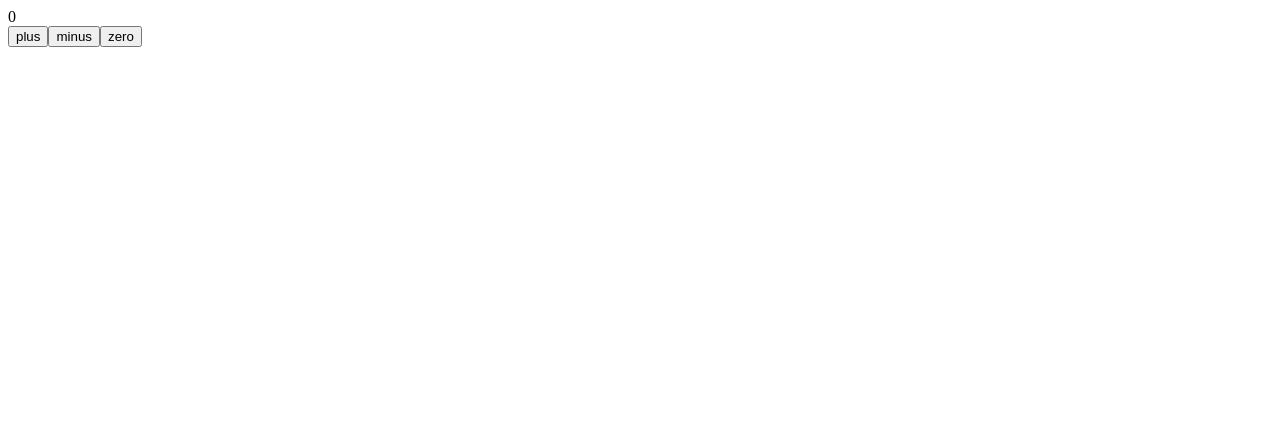
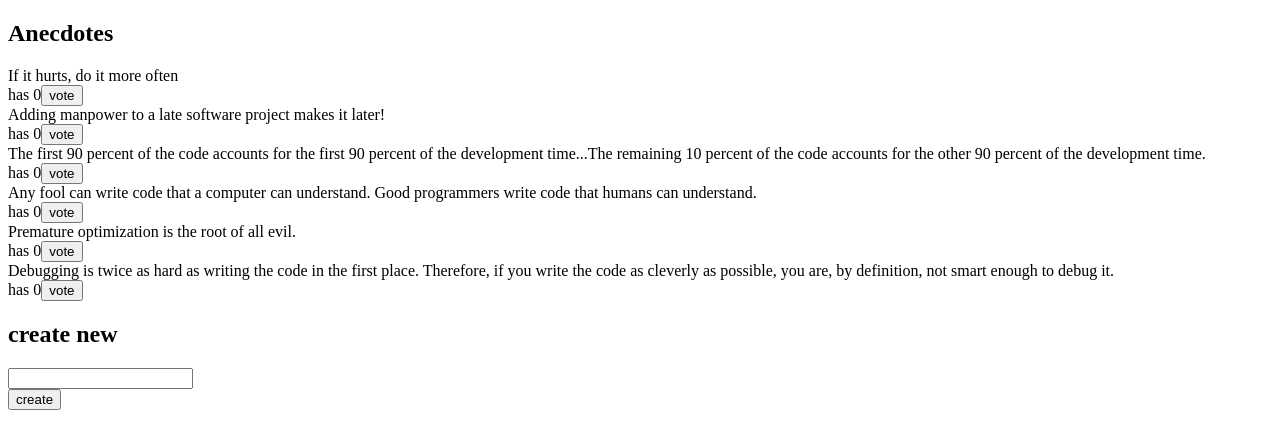
Before and after one commit to AaltonenJari/redux-anecdotes, a JavaScript app: page / in a window 1280 px wide. Shown: the top 448 px of the page. Built offline with nearby package versions, Linux system fonts and the light colour scheme.

Commit message:
Pohjaksi annettu sovellus

```diff
--- a/src/App.js
+++ b/src/App.js
@@ -1,23 +1,33 @@
-import { useDispatch, useSelector } from 'react-redux'
+import { useSelector } from 'react-redux'
 
-function App() {
-  const counter = useSelector(state => state)
-  const dispatch = useDispatch()
+const App = () => {
+  const anecdotes = useSelector(state => state)
+
+  const vote = id => {
+    console.log('vote', id)
+  }
 
   return (
-   <div>
-      <div>{counter}</div>
-      <button onClick={() => dispatch({ type: 'INCREMENT' })}>
-        plus
-      </button>
-      <button onClick={() => dispatch({ type: 'DECREMENT' })}>
-        minus
-      </button>
-      <button onClick={() => dispatch({ type: 'ZERO' })}>
-        zero
-      </button>
+    <div>
+      <h2>Anecdotes</h2>
+      {anecdotes.map(anecdote => (
+        <div key={anecdote.id}>
+          <div>{anecdote.content}</div>
+          <div>
+            has {anecdote.votes}
+            <button onClick={() => vote(anecdote.id)}>vote</button>
+          </div>
+        </div>
+      ))}
+      <h2>create new</h2>
+      <form>
+        <div>
+          <input />
+        </div>
+        <button>create</button>
+      </form>
     </div>
-  );
+  )
 }
 
 export default App
--- a/src/index.js
+++ b/src/index.js
@@ -2,21 +2,9 @@ import ReactDOM from 'react-dom/client'
 import { Provider } from 'react-redux'
 import { createStore } from 'redux'
 import App from './App'
+import reducer from './reducers/anecdoteReducer'
 
-const counterReducer = (state = 0, action) => {
-  switch (action.type) {
-    case 'INCREMENT':
-      return state + 1
-    case 'DECREMENT':
-      return state - 1
-    case 'ZERO':
-      return 0
-    default:
-      return state
-  }
-}
-
-const store = createStore(counterReducer)
+const store = createStore(reducer)
 
 const root = ReactDOM.createRoot(document.getElementById('root'));
 
--- /dev/null
+++ b/src/reducers/anecdoteReducer.js
@@ -0,0 +1,29 @@
+const anecdotesAtStart = [
+  'If it hurts, do it more often',
+  'Adding manpower to a late software project makes it later!',
+  'The first 90 percent of the code accounts for the first 90 percent of the development time...The remaining 10 percent of the code accounts for the other 90 percent of the development time.',
+  'Any fool can write code that a computer can understand. Good programmers write code that humans can understand.',
+  'Premature optimization is the root of all evil.',
+  'Debugging is twice as hard as writing the code in the first place. Therefore, if you write the code as cleverly as possible, you are, by definition, not smart enough to debug it.'
+]
+
+const getId = () => (100000 * Math.random()).toFixed(0)
+
+const asObject = anecdote => {
+  return {
+    content: anecdote,
+    id: getId(),
+    votes: 0
+  }
+}
+
+const initialState = anecdotesAtStart.map(asObject)
+
+const reducer = (state = initialState, action) => {
+  console.log('state now: ', state)
+  console.log('action', action)
+
+  return state
+}
+
+export default reducer
```
Also changed, not shown: src/components/Notification.jsx (added, +12 -0 lines).
